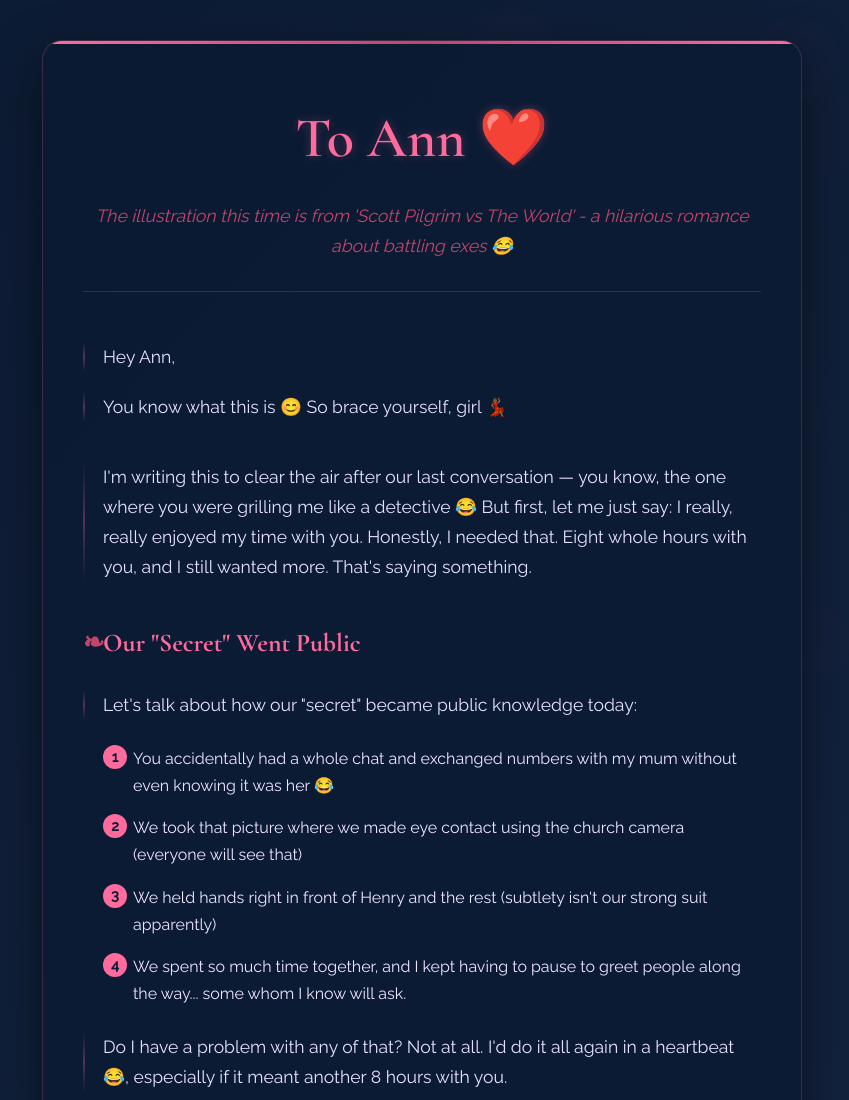
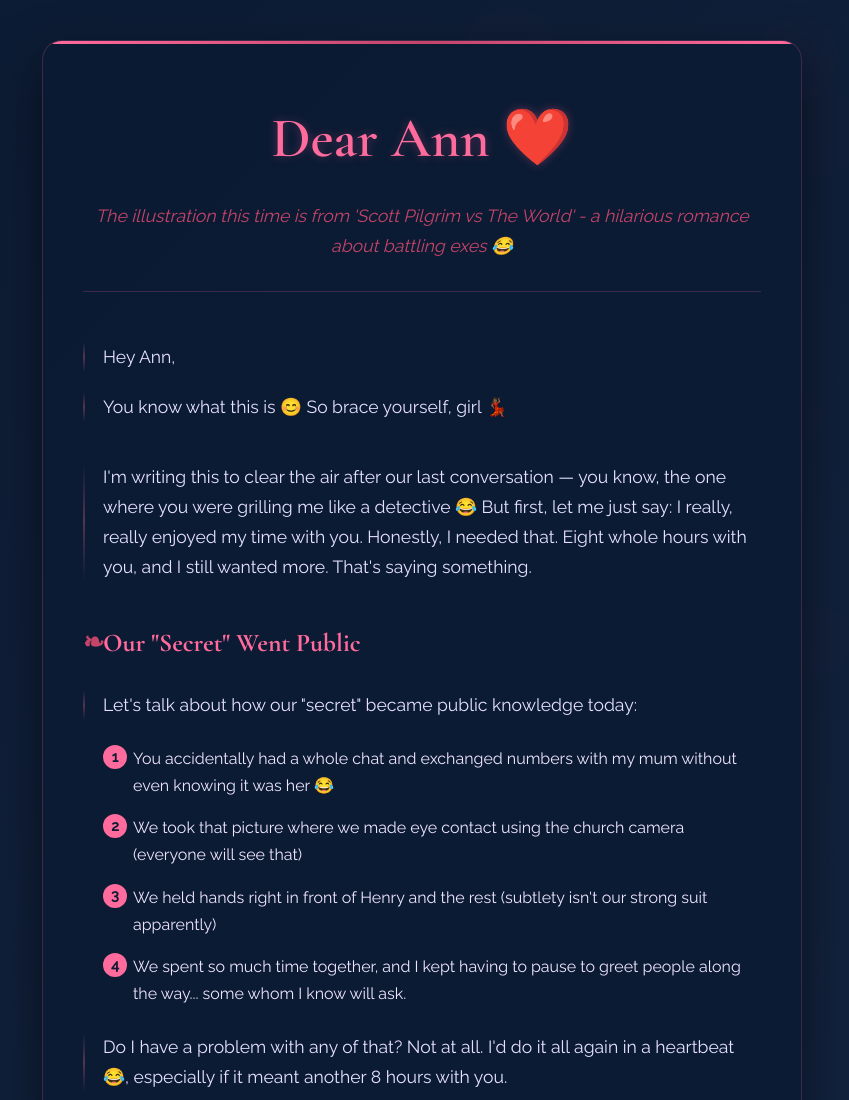
Before and after one commit to Rednax3la/myprettyann, a plain HTML site: page index.html in a window 1280 px wide. Shown: the top 1100 px of the page, without its empty margins (218-1067 px from the left). Drawn offline with nearby package versions, Linux system fonts and the light colour scheme.

Commit message:
Change title from 'To Ann' to 'Dear Ann'

```diff
--- a/index.html
+++ b/index.html
@@ -256,7 +256,7 @@
     <div class="container">
         <div class="message-card">
             <div class="header">
-                <h2 class="title"> To Ann ❤️</h2>
+                <h2 class="title"> Dear Ann ❤️</h2>
                 <p class="subtitle">The illustration this time is from 'Scott Pilgrim vs The World' - a hilarious romance about battling exes 😂</p>
             </div>
 
```
